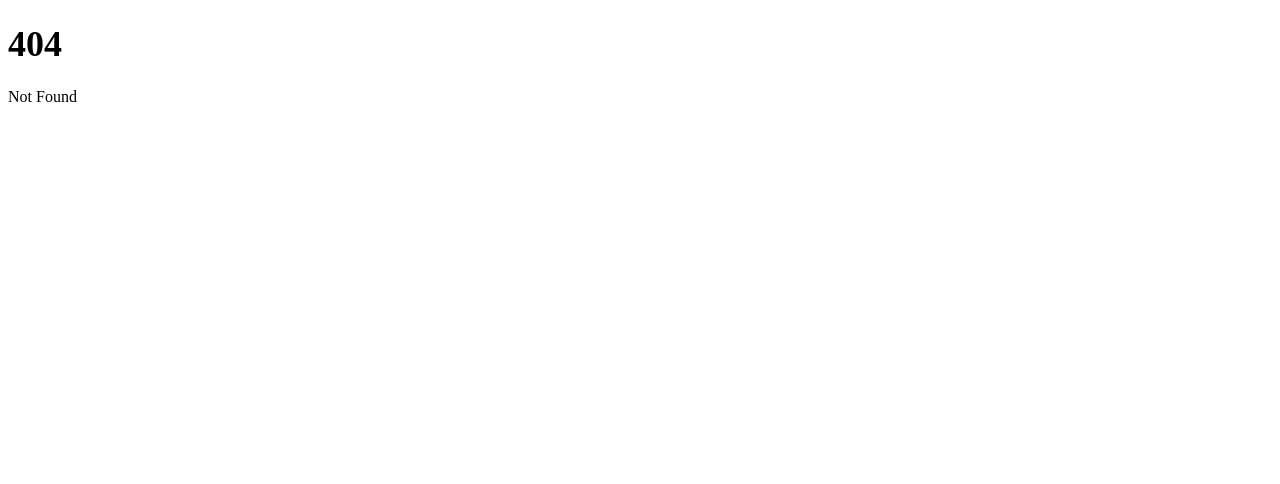
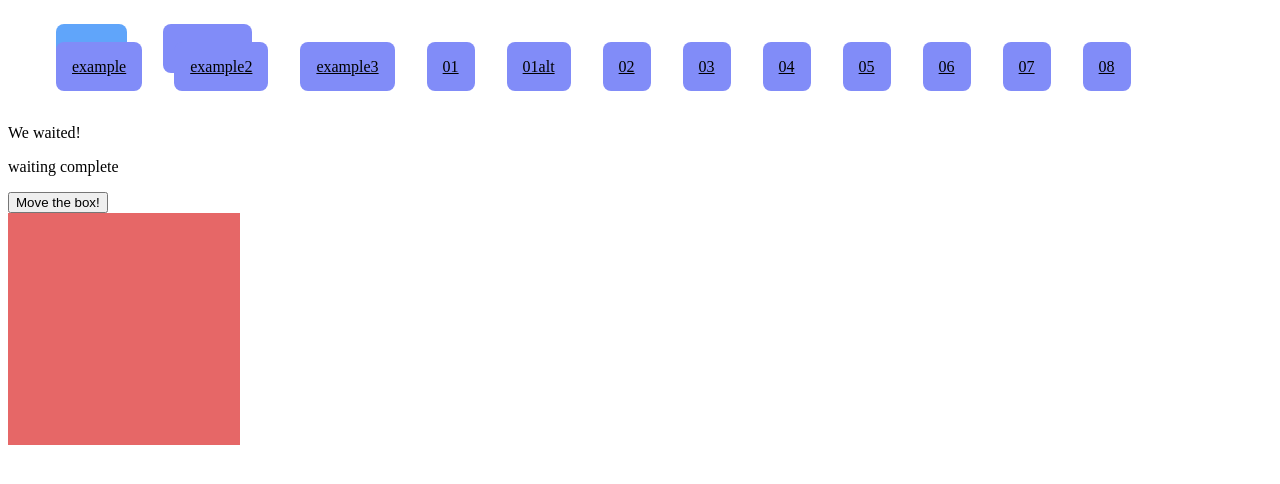
Before and after one commit to henrikvilhelmberglund/frontend-projekt-23-svelte, a SvelteKit app: page /js/06async/01alt in a window 1280 px wide. Before the commit this address had no page. Shown: the top 484 px of the page. Built offline with nearby package versions, Linux system fonts and the light colour scheme.

Commit message:
feat: :sparkles: add non SSR version of 06async 01
you don't need onmount but is worse for SEO etc

```diff
--- a/src/routes/js/06async/+layout.svelte
+++ b/src/routes/js/06async/+layout.svelte
@@ -1,6 +1,19 @@
 <script>
 	import Nav from "$lib/Nav.svelte";
-	let routes = ["example", "example2", "example3", "01", "02", "03", "04", "05", "06", "07", "08"];
+	let routes = [
+		"example",
+		"example2",
+		"example3",
+		"01",
+		"01alt",
+		"02",
+		"03",
+		"04",
+		"05",
+		"06",
+		"07",
+		"08"
+	];
 	let prefix = "/06async";
 	let js = true;
 </script>
--- /dev/null
+++ b/src/routes/js/06async/01alt/+page.js
@@ -0,0 +1 @@
+export const ssr = false;
--- /dev/null
+++ b/src/routes/js/06async/01alt/+page.svelte
@@ -0,0 +1,38 @@
+<script>
+	import { onMount } from "svelte";
+	let loaded = false;
+	let body = document.querySelector("body");
+	body.style.display = "block";
+	import("./main.js");
+	let wait = new Promise((resolve) => {
+		setTimeout(() => {
+			resolve("waiting complete");
+		}, 500);
+	});
+	wait.then(() => console.log("We waited"));
+</script>
+
+{#await wait}
+	<p>Waiting...</p>
+{:then value}
+	<p>We waited!</p>
+	<p>{value}</p>
+{/await}
+
+<button id="moveBoxBtn">Move the box!</button>
+<div id="box" />
+
+<style>
+	:global(body) {
+		display: none;
+	}
+	#box {
+		position: absolute;
+		width: 200px;
+		height: 200px;
+		padding: 1em;
+		background-color: #e66767;
+		color: #fff;
+		font-family: Arial, Helvetica, sans-serif;
+	}
+</style>
--- /dev/null
+++ b/src/routes/js/06async/01alt/main.js
@@ -0,0 +1,25 @@
+function transition(start, end, time, obj, prop, unit, onDone) {
+	const frameRate = 1000 / 60;
+	const frames = Math.round(time / frameRate);
+	const updatePerFrame = Math.abs(end - start) / frames;
+	let val = start;
+
+	const intervalId = setInterval(function () {
+		val += updatePerFrame;
+		obj[prop] = unit ? val + unit : val;
+		if (val >= end) {
+			obj[prop] = unit ? end + unit : end;
+			clearInterval(intervalId);
+			onDone(end);
+		}
+	}, frameRate);
+}
+
+const boxElem = document.getElementById("box");
+const moveBoxBtn = document.getElementById("moveBoxBtn");
+
+moveBoxBtn.addEventListener("click", function () {
+	transition(0, 200, 1200, boxElem.style, "left", "px", function () {
+		boxElem.innerText = "Moving is done!";
+	});
+});
```
